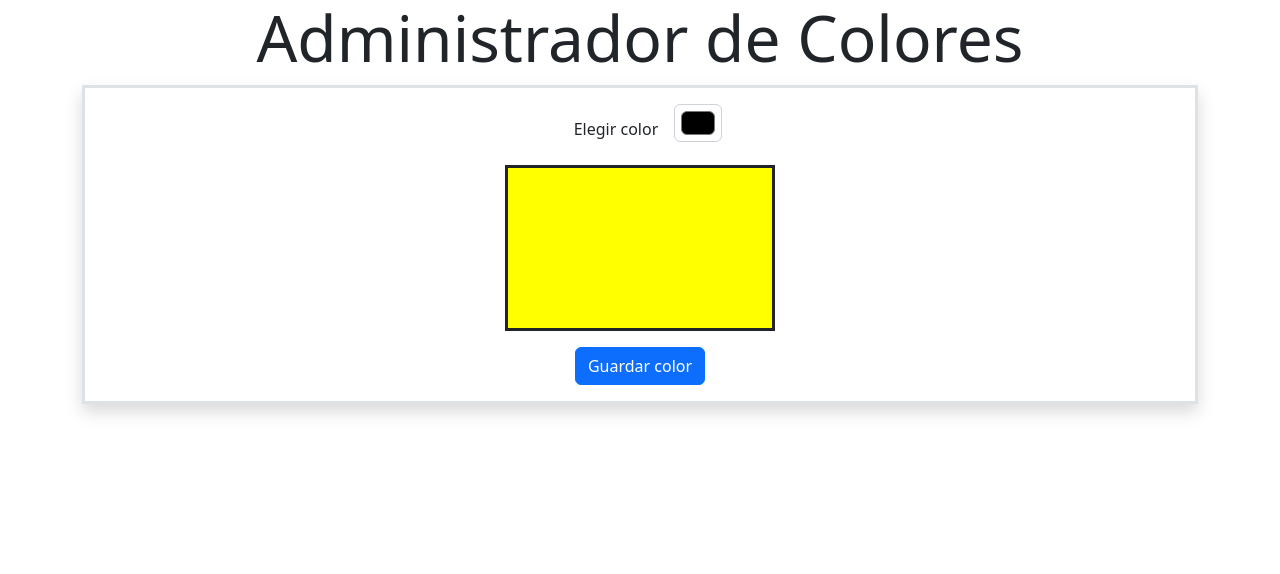
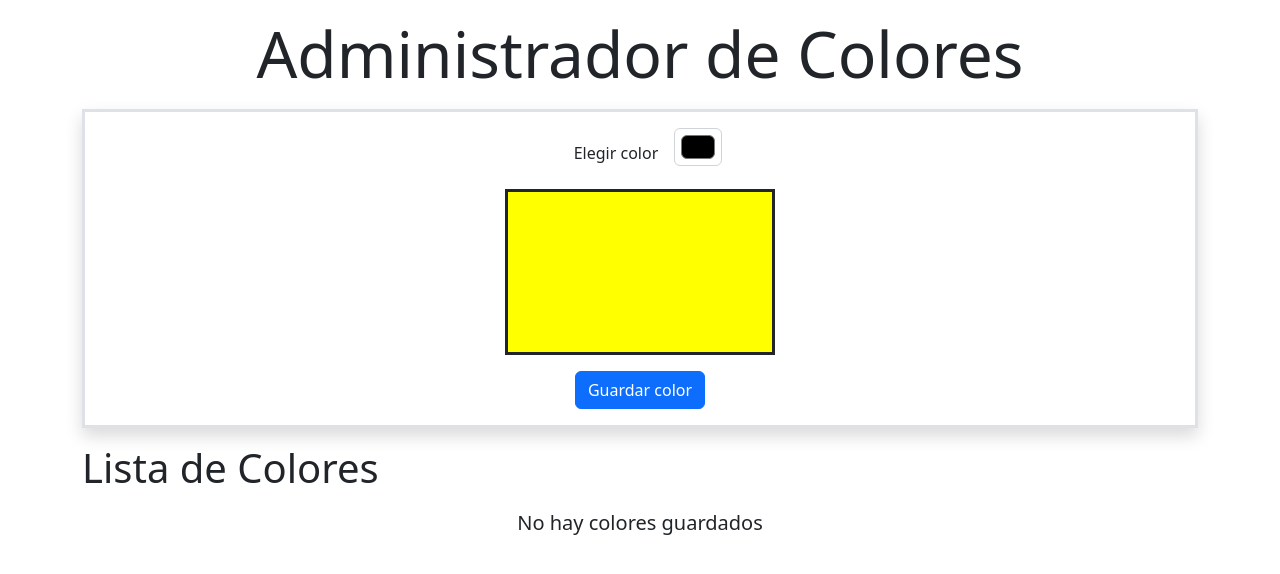
Before and after one commit to herreranicolas/react-ejercicio-6, a React (Vite) app: page / in a window 1280 px wide. Shown: the top 574 px of the page. Built offline with nearby package versions, Linux system fonts and the light colour scheme.

Commit message:
Agregue el maquetado inicial de la seccion colores donde se mostraran los colores guardados

```diff
--- a/src/App.jsx
+++ b/src/App.jsx
@@ -5,10 +5,16 @@ import FormularioColor from "./components/FormularioColor";
 
 function App() {
   return (
-    <Container>
-      <h1 className="text-center display-3">Administrador de Colores</h1>
-      <FormularioColor></FormularioColor>
-    </Container>
+    <>
+      <h1 className="text-center display-3 my-3">Administrador de Colores</h1>
+      <Container>
+        <FormularioColor></FormularioColor>
+      </Container>
+      <Container>
+        <h2 className="display-6 my-3">Lista de Colores</h2>
+        <p className="lead text-center">No hay colores guardados</p>
+      </Container>
+    </>
   );
 }
 
```
